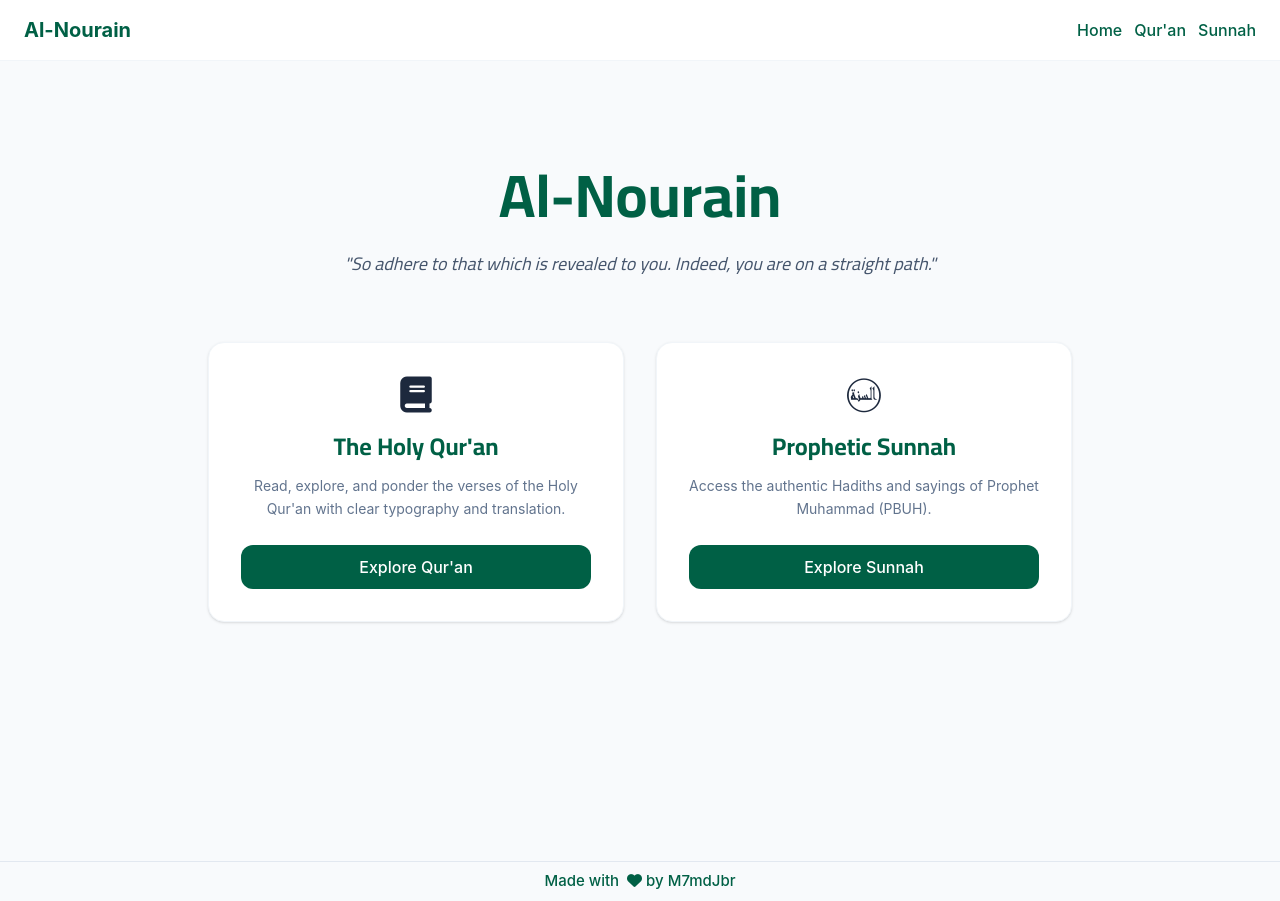
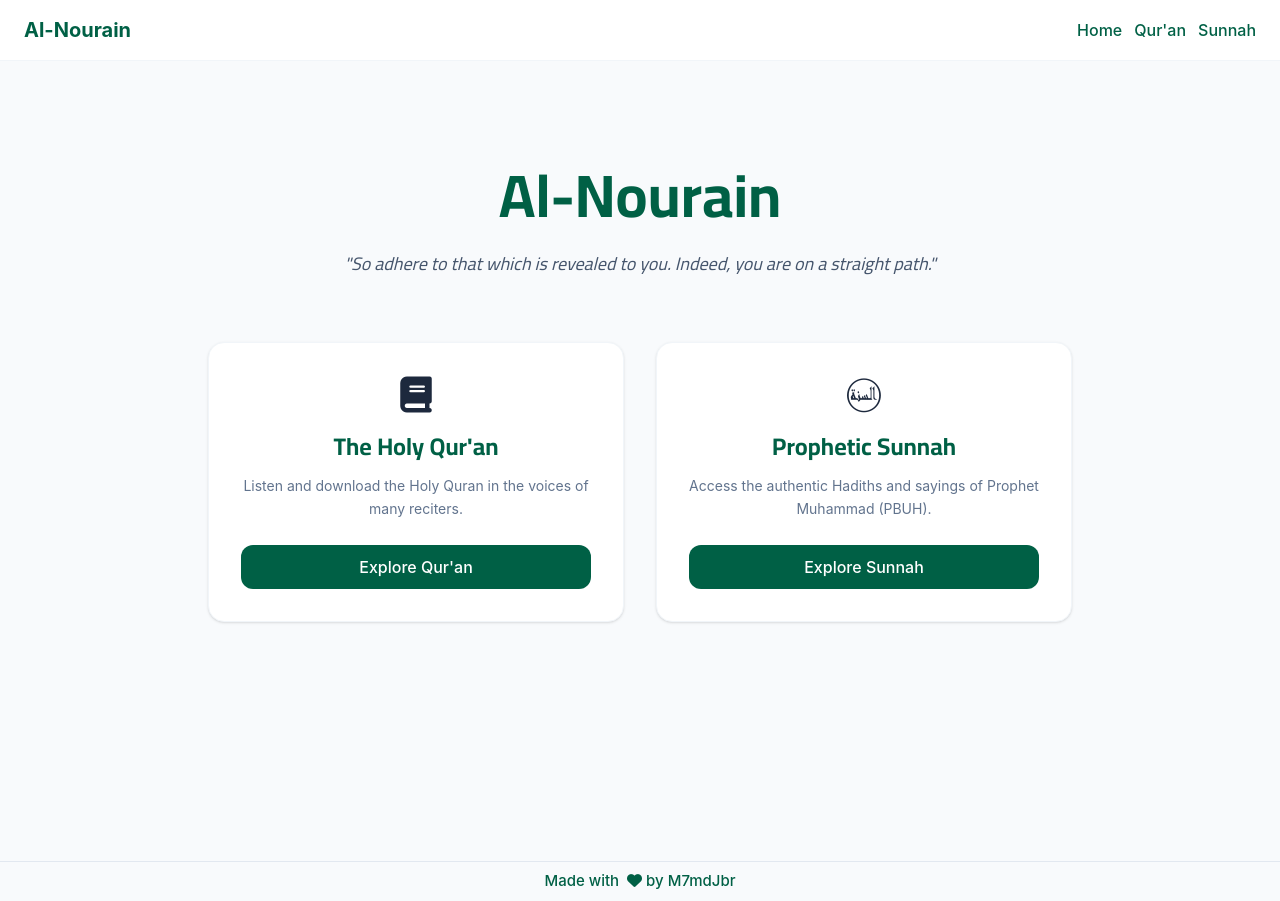
Before and after one commit to M7mdJbr/Al-Nourain, a React (Vite) app: page / in a window 1280 px wide. Built offline with nearby package versions, Linux system fonts and the light colour scheme.

Commit message:
edit quran section description

```diff
--- a/src/pages/Home.jsx
+++ b/src/pages/Home.jsx
@@ -27,8 +27,7 @@ const Home = () => {
               The Holy Qur'an
             </h2>
             <p className="text-slate-500 text-sm leading-relaxed mb-6">
-              Read, explore, and ponder the verses of the Holy Qur'an with clear
-              typography and translation.
+              Listen and download the Holy Quran in the voices of many reciters.
             </p>
           </div>
           <Link
```
